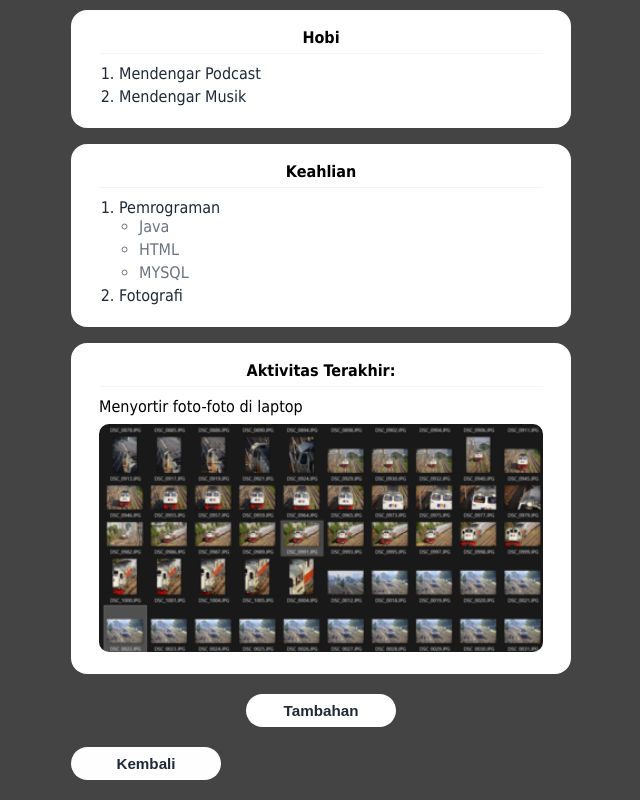
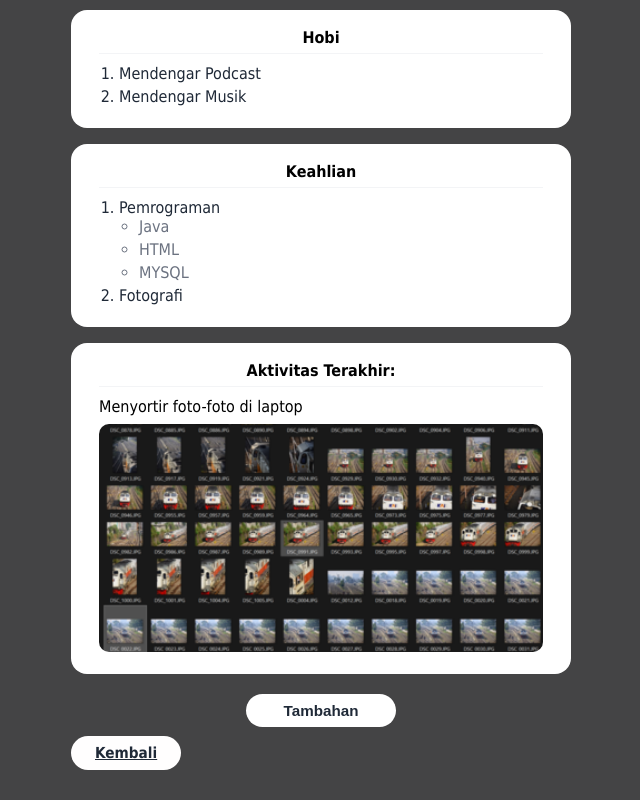
Before and after one commit to Ian-Mahendra-Setiawan/Portofolio-Super-Team, a plain HTML site: page rafael.html in a window 1280 px wide. Shown: the part 322-1122 px from the top of the page, without its empty margins (319-959 px from the left). Drawn offline with Linux system fonts and the light colour scheme.

Commit message:
Update button

```diff
--- a/rafael.html
+++ b/rafael.html
@@ -239,7 +239,7 @@
         </div>
 
         <div >
-            <button id="back-btn" type="button">Kembali</button>
+            <a href="index.html" id="back-btn" type="button">Kembali</a>
         </div>
 
     </div>
```
